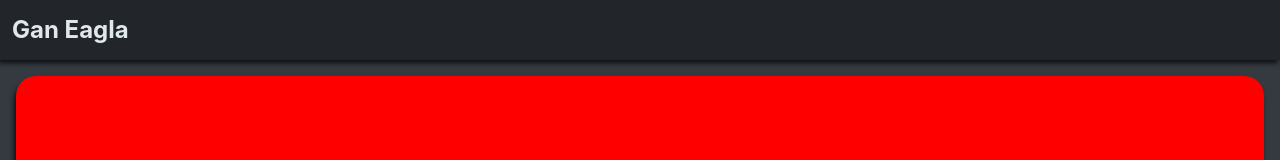
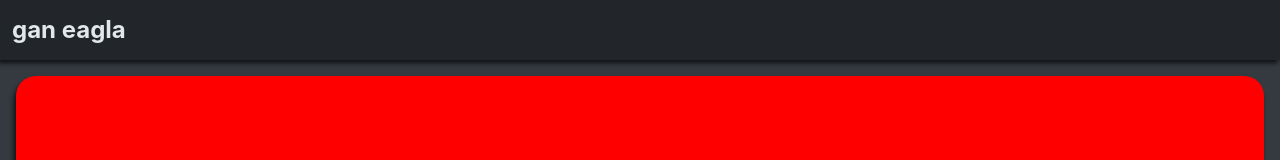
Before and after one commit to MayoSR/EmergencyApp, a React (Create React App) app: page /emergency in a window 1280 px wide. Shown: the top 160 px of the page. Built offline with nearby package versions, Linux system fonts and the light colour scheme.

Commit message:
Logo changes

```diff
--- a/src/components/Emergency.jsx
+++ b/src/components/Emergency.jsx
@@ -17,7 +17,7 @@ export default function Emergency() {
         <Flex minHeight="100vh" width="100vw" flexDirection="column" >
 
             <Flex boxShadow="-2px 3px 5px 0px rgba(0,0,0,0.75)" justifyContent="space-between" alignItems="center" bg="#22262a" height="60px" width="100vw" p={3}>
-                <Heading fontSize="2xl">Gan Eagla</Heading>
+                <Heading fontSize="2xl">gan eagla</Heading>
             </Flex>
             <Flex flexDirection="column" p={4}>
 
--- a/src/components/Home.jsx
+++ b/src/components/Home.jsx
@@ -17,7 +17,7 @@ export default function Home() {
         <Flex minHeight="100vh" width="100vw" flexDirection="column">
 
             <Flex boxShadow="-2px 3px 5px 0px rgba(0,0,0,0.75)" justifyContent="space-between" alignItems="center" bg="#22262a" height="60px" width="100vw" p={3}>
-                <Heading fontSize="2xl">Gan Eagla</Heading>
+                <Heading fontSize="2xl">gan eagla</Heading>
                 <EmergencyButton />
             </Flex>
 
--- a/src/components/LogIn.jsx
+++ b/src/components/LogIn.jsx
@@ -22,7 +22,7 @@ export default function SignUp() {
         <Flex minHeight="100vh" width="100vw" flexDirection="column" alignItems="center" p={4}>
 
             <Center width="100vw" overflow="hidden" mb={"40px"}>
-                <img src="/logoname.png" style={{ width: "70vw" }} />
+                <img src="/logo2.png" style={{ width: "70vw" }} />
             </Center >
 
             <InputGroup mb={4}>
```
Also changed, not shown: public/logo.png, public/logo2.png (added).
